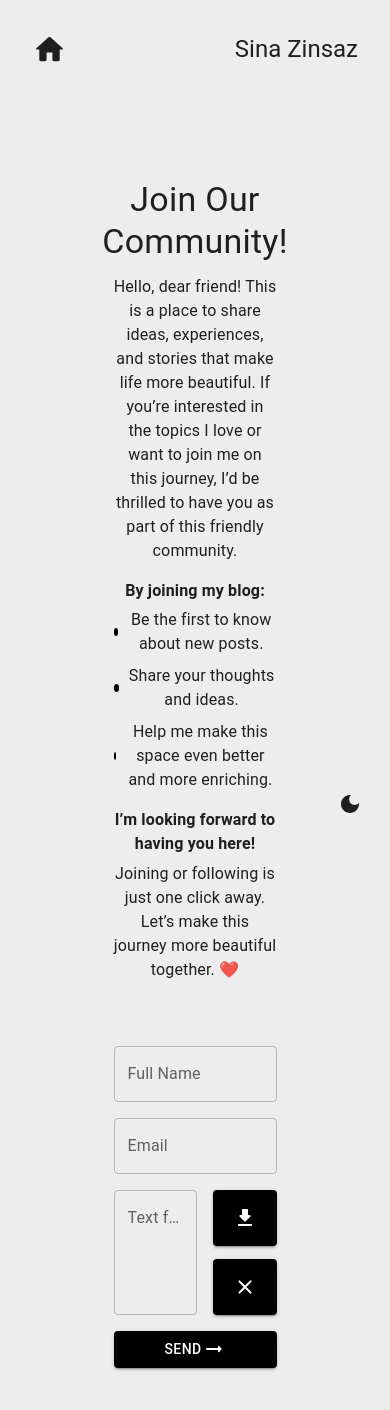
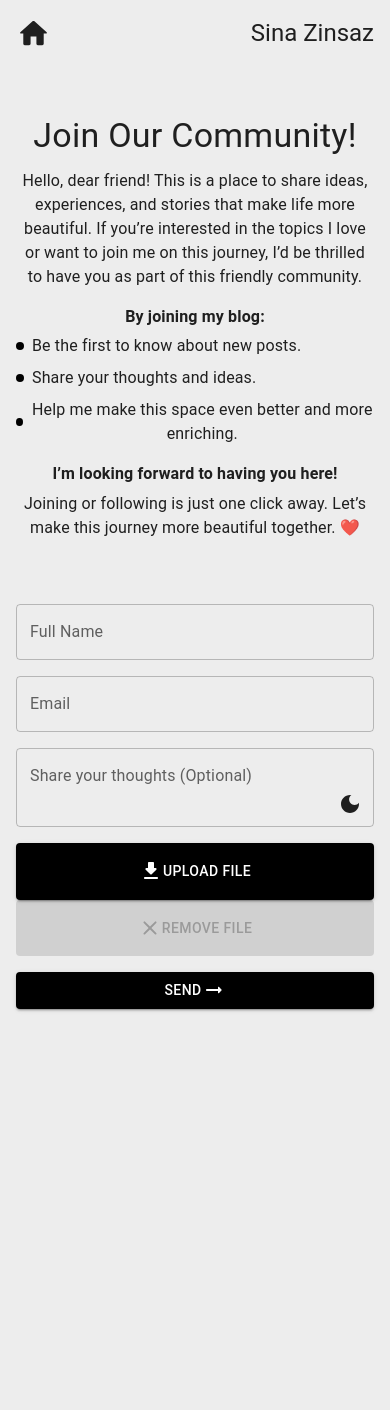
Before and after one commit to sina-zinsaz/my-blog, a Next.js app: page /join-us in a window 390 px wide. Shown: the top 1410 px of the page. After the commit the page ends 1089 px from the top, so only its background shows below. Built offline with nearby package versions, Linux system fonts and the light colour scheme.

Commit message:
update page

```diff
--- a/src/app/join-us/page.tsx
+++ b/src/app/join-us/page.tsx
@@ -1,21 +1,102 @@
 "use client";
-import { Box, Button, TextField, Typography } from "@mui/material";
+import {
+  Box,
+  Button,
+  TextField,
+  Typography,
+  useMediaQuery,
+  useTheme,
+} from "@mui/material";
 import HomeRoundedIcon from "@mui/icons-material/HomeRounded";
 import ClearRoundedIcon from "@mui/icons-material/ClearRounded";
 import FileDownloadRoundedIcon from "@mui/icons-material/FileDownloadRounded";
 import ArrowRightAltRoundedIcon from "@mui/icons-material/ArrowRightAltRounded";
 import { useRouter } from "next/navigation";
+import { useState } from "react";
 
 export default function Page() {
   const router = useRouter();
+  const theme = useTheme();
+  const isMobile = useMediaQuery(theme.breakpoints.down("sm"));
 
+  const [formData, setFormData] = useState<{
+    fullName: string;
+    email: string;
+    text: string;
+    file: File | null | undefined;
+  }>({
+    fullName: "",
+    email: "",
+    text: "",
+    file: null,
+  });
+
+  const [errors, setErrors] = useState({
+    fullName: "",
+    email: "",
+    file: "",
+  });
+
+  const handleInputChange = (e: React.ChangeEvent<HTMLInputElement>) => {
+    const { name, value } = e.target;
+    setFormData((prev) => ({ ...prev, [name]: value }));
+  };
+
+  const handleFileUpload = (e: React.ChangeEvent<HTMLInputElement>) => {
+    const file = e.target.files?.[0];
+    if (file && file.size > 5 * 1024 * 1024) {
+      setErrors((prev) => ({
+        ...prev,
+        file: "File size should not exceed 5MB.",
+      }));
+    } else {
+      setFormData((prev) => ({ ...prev, file }));
+      setErrors((prev) => ({ ...prev, file: "" }));
+    }
+  };
+
+  const handleFileRemove = () => {
+    setFormData((prev) => ({ ...prev, file: null }));
+  };
+
+  const validateForm = () => {
+    let isValid = true;
+    const newErrors = { fullName: "", email: "", file: "" };
+
+    if (!formData.fullName) {
+      newErrors.fullName = "Full Name is required.";
+      isValid = false;
+    } else if (/\d/.test(formData.fullName) || formData.fullName.length > 50) {
+      newErrors.fullName =
+        "Full Name should not contain numbers and must be under 50 characters.";
+      isValid = false;
+    }
+
+    if (!formData.email) {
+      newErrors.email = "Email is required.";
+      isValid = false;
+    } else if (!/\S+@\S+\.\S+/.test(formData.email)) {
+      newErrors.email = "Please enter a valid email.";
+      isValid = false;
+    }
+
+    setErrors(newErrors);
+    return isValid;
+  };
+
+  const handleSubmit = () => {
+    if (validateForm()) {
+      alert("Form submitted successfully!");
+    }
+  };
   return (
     <Box
-      m="2rem 2rem 0.5rem 2rem"
+      m={isMobile ? "1rem" : "2rem"}
       display="flex"
       flexDirection="column"
       alignItems="center"
     >
+      {/* Header Section */}
       <Box
         display="flex"
         alignItems="center"
@@ -27,15 +108,19 @@ export default function Page() {
           sx={{ cursor: "pointer" }}
           fontSize="large"
         />
-        <Typography variant="h5">Sina Zinsaz</Typography>
+        <Typography variant="h5" textAlign="center">
+          Sina Zinsaz
+        </Typography>
       </Box>
+
+      {/* Content Section */}
       <Box
         display="flex"
         flexDirection="column"
         alignItems="center"
         textAlign="center"
-        width="50%"
-        mt={14}
+        width={isMobile ? "100%" : "50%"}
+        mt={isMobile ? 8 : 14}
       >
         <Typography variant="h4" gutterBottom>
           Join Our Community!
@@ -83,22 +168,36 @@ export default function Page() {
           more beautiful together. ❤️
         </Typography>
       </Box>
-      <Box display="flex" flexDirection="column" gap={2} my={8} width="50%">
+
+      {/* Form Section */}
+      {/* <Box
+        display="flex"
+        flexDirection="column"
+        gap={2}
+        my={8}
+        width={isMobile ? "100%" : "50%"}
+      >
         <TextField label="Full Name" variant="outlined" fullWidth />
-        <TextField label="Email" variant="outlined" />
-        <Box display="flex" justifyContent="space-between" width="100%">
+        <TextField label="Email" variant="outlined" fullWidth />
+        <Box
+          display="flex"
+          flexDirection={isMobile ? "column" : "row"}
+          justifyContent="space-between"
+          width="100%"
+        >
           <TextField
             label="Text for me :)"
             multiline
-            rows={4}
+            rows={isMobile ? 2 : 4}
             variant="outlined"
             fullWidth
-            sx={{ mr: 2 }}
+            sx={{ mb: isMobile ? 2 : 0, mr: isMobile ? 0 : 2 }}
           />
           <Box
             display="flex"
-            flexDirection="column"
+            flexDirection={isMobile ? "row" : "column"}
             justifyContent="space-between"
+            gap={isMobile ? 2 : 0}
           >
             <Button variant="contained" sx={{ py: 2 }}>
               <FileDownloadRoundedIcon />
@@ -108,7 +207,79 @@ export default function Page() {
             </Button>
           </Box>
         </Box>
-        <Button variant="contained">
+        <Button variant="contained" fullWidth>
+          Send <ArrowRightAltRoundedIcon />
+        </Button>
+      </Box> */}
+      <Box
+        display="flex"
+        flexDirection="column"
+        gap={2}
+        my={8}
+        width={isMobile ? "100%" : "50%"}
+      >
+        <TextField
+          label="Full Name"
+          variant="outlined"
+          fullWidth
+          name="fullName"
+          value={formData.fullName}
+          onChange={handleInputChange}
+          error={!!errors.fullName}
+          helperText={errors.fullName}
+        />
+        <TextField
+          label="Email"
+          variant="outlined"
+          fullWidth
+          name="email"
+          value={formData.email}
+          onChange={handleInputChange}
+          error={!!errors.email}
+          helperText={errors.email}
+        />
+        <TextField
+          label="Share your thoughts (Optional)"
+          multiline
+          rows={isMobile ? 2 : 4}
+          variant="outlined"
+          fullWidth
+          name="text"
+          value={formData.text}
+          onChange={handleInputChange}
+        />
+        <Box
+          display="flex"
+          flexDirection={isMobile ? "column" : "row"}
+          justifyContent="space-between"
+          width="100%"
+        >
+          <Button variant="contained" component="label" sx={{ py: 2 }}>
+            <FileDownloadRoundedIcon />
+            Upload File
+            <input
+              type="file"
+              hidden
+              accept=".pdf,.jpg,.png"
+              onChange={handleFileUpload}
+            />
+          </Button>
+          <Button
+            variant="contained"
+            sx={{ py: 2 }}
+            onClick={handleFileRemove}
+            disabled={!formData.file}
+          >
+            <ClearRoundedIcon />
+            Remove File
+          </Button>
+        </Box>
+        {errors.file && (
+          <Typography color="error" variant="body2">
+            {errors.file}
+          </Typography>
+        )}
+        <Button variant="contained" fullWidth onClick={handleSubmit}>
           Send <ArrowRightAltRoundedIcon />
         </Button>
       </Box>
```
